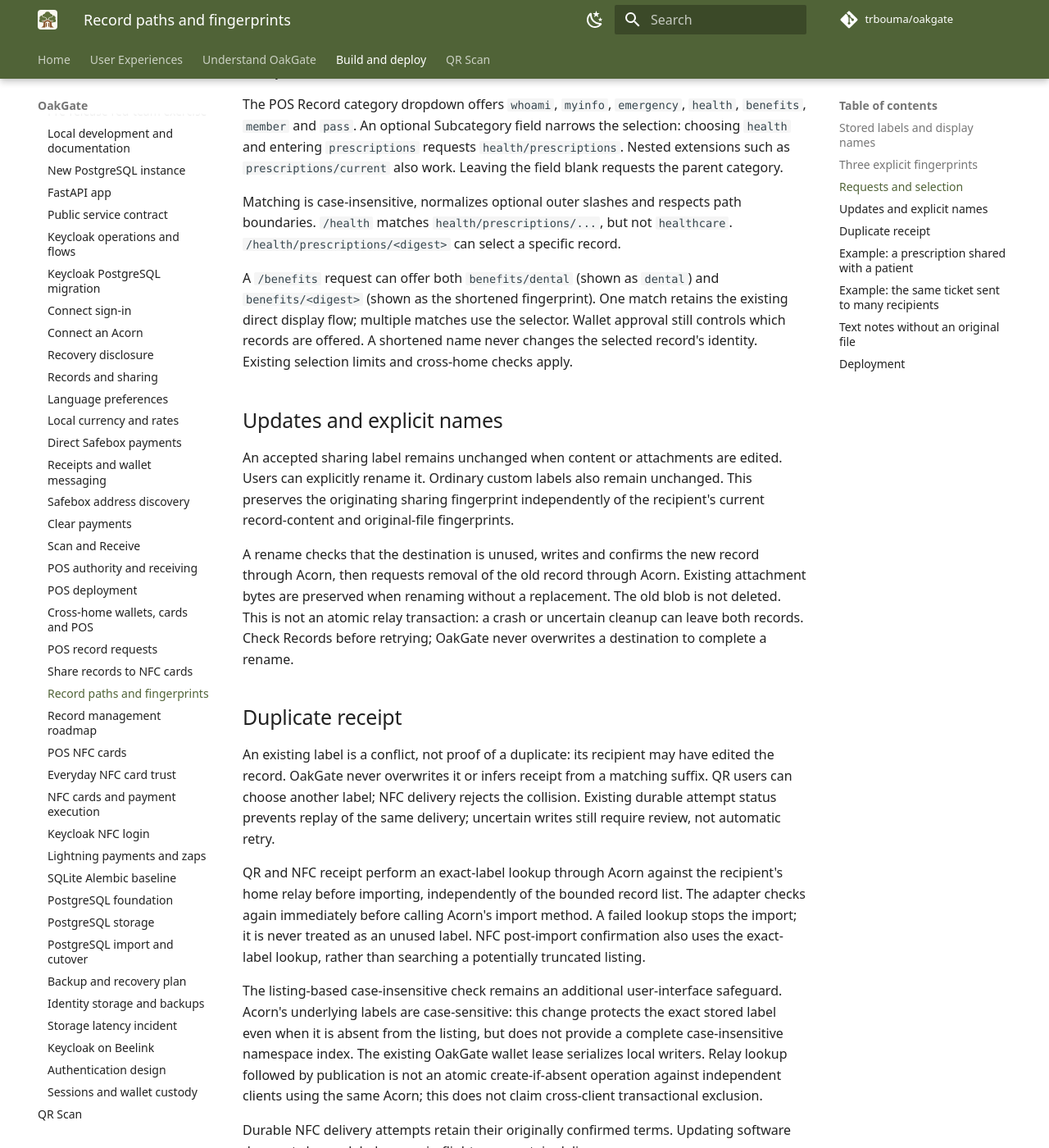
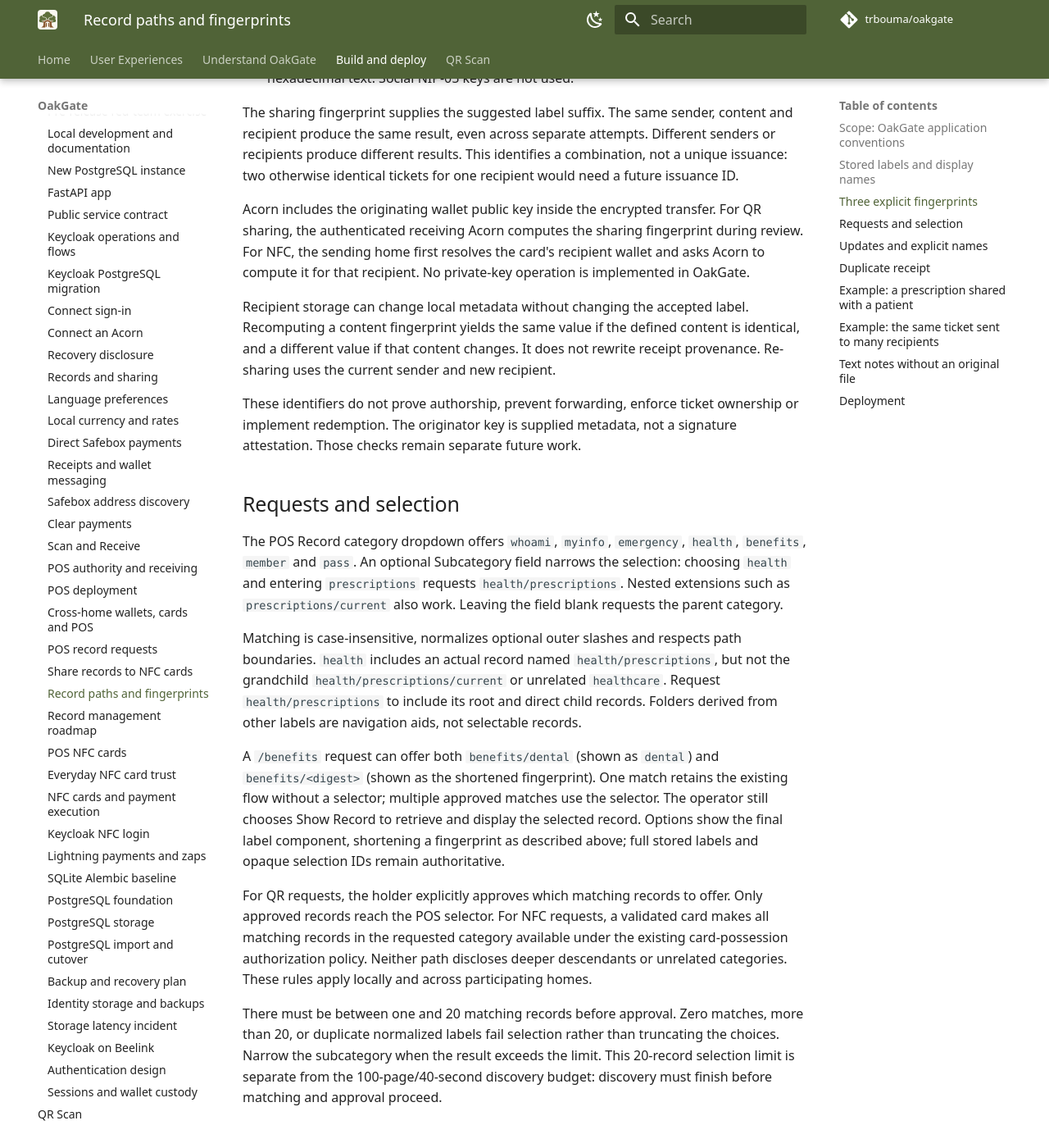
Before and after one commit to trbouma/oakgate, an MkDocs documentation site: the page built from docs/041-record-fingerprint-labels.md, in a window 1280 px wide and 1400 px high, scrolled down 3131 px. Shown: the whole window at 82% size. Built offline with MkDocs 1.6.1 and Material for MkDocs 9.7.7, drawn with Linux system fonts in a browser that asks for light colours; comment, search, counter and statistics services are not loaded; some of the changed text lies outside the part shown.

```diff
--- a/docs/041-record-fingerprint-labels.md
+++ b/docs/041-record-fingerprint-labels.md
@@ -4,6 +4,27 @@
 distinguishes the sender–content–recipient combination without making the
 sender's handle an identity or authority claim. A sender hint in the final leaf
 helps the holder recognize which shared copy to select at the POS.
+
+## Scope: OakGate application conventions
+
+The path formation, sharing-label suffixes, display shortening and POS selection
+rules in this document are **OakGate application conventions**. They are not
+requirements of Acorn, Nostr or OpenETR, and do not define a universal record
+namespace or a protocol-level folder hierarchy.
+
+Acorn stores and manages the records and their labels, subject to its own API,
+validation and security rules. OakGate interprets those labels as category paths,
+generates recipient sharing labels, formats selection names and determines which
+records match a POS request. A folder inferred from label prefixes is an OakGate
+navigation aid, not a separate record unless an actual record exists at that label.
+
+Other applications may use different naming and presentation conventions without
+adopting OakGate's rules. Their records may need explicit renaming to participate
+in OakGate's category-based selection; existing labels are not silently migrated.
+Participating OakGate homes use the same conventions for local and cross-home
+presentation. Label compatibility alone never grants access or establishes
+authorship, provenance, integrity or OpenETR validity: Acorn authorization,
+holder approval or card authorization, and evidence verification remain separate.
 
 ## Stored labels and display names
 
@@ -131,14 +152,29 @@
 work. Leaving the field blank requests the parent category.
 
 Matching is case-insensitive, normalizes optional outer slashes and respects path
-boundaries. `/health` matches `health/prescriptions/...`, but not `healthcare`.
-`/health/prescriptions/<digest>` can select a specific record.
+boundaries. `health` includes an actual record named `health/prescriptions`, but
+not the grandchild `health/prescriptions/current` or unrelated `healthcare`.
+Request `health/prescriptions` to include its root and direct child records.
+Folders derived from other labels are navigation aids, not selectable records.
 
 A `/benefits` request can offer both `benefits/dental` (shown as `dental`) and
 `benefits/<digest>` (shown as the shortened fingerprint). One match retains the
-existing direct display flow; multiple matches use the selector. Wallet approval
-still controls which records are offered. A shortened name never changes the
-selected record's identity. Existing selection limits and cross-home checks apply.
+existing flow without a selector; multiple approved matches use the selector.
+The operator still chooses Show Record to retrieve and display the selected
+record. Options show the final label component, shortening a fingerprint as
+described above; full stored labels and opaque selection IDs remain authoritative.
+
+For QR requests, the holder explicitly approves which matching records to offer.
+Only approved records reach the POS selector. For NFC requests, a validated card
+makes all matching records in the requested category available under the existing
+card-possession authorization policy. Neither path discloses deeper descendants
+or unrelated categories. These rules apply locally and across participating homes.
+
+There must be between one and 20 matching records before approval. Zero matches,
+more than 20, or duplicate normalized labels fail selection rather than truncating
+the choices. Narrow the subcategory when the result exceeds the limit. This
+20-record selection limit is separate from the 100-page/40-second discovery
+budget: discovery must finish before matching and approval proceed.
 
 ## Updates and explicit names
 
```
Also changed, not shown: app/static/record-attachment.js (added, +12 -0 lines), docs/038-pos-record-requests.md (+11 -0 lines), docs/042-record-management-roadmap.md (+10 -4 lines), docs/project-status.md (+1 -1 lines), 3 other files.
